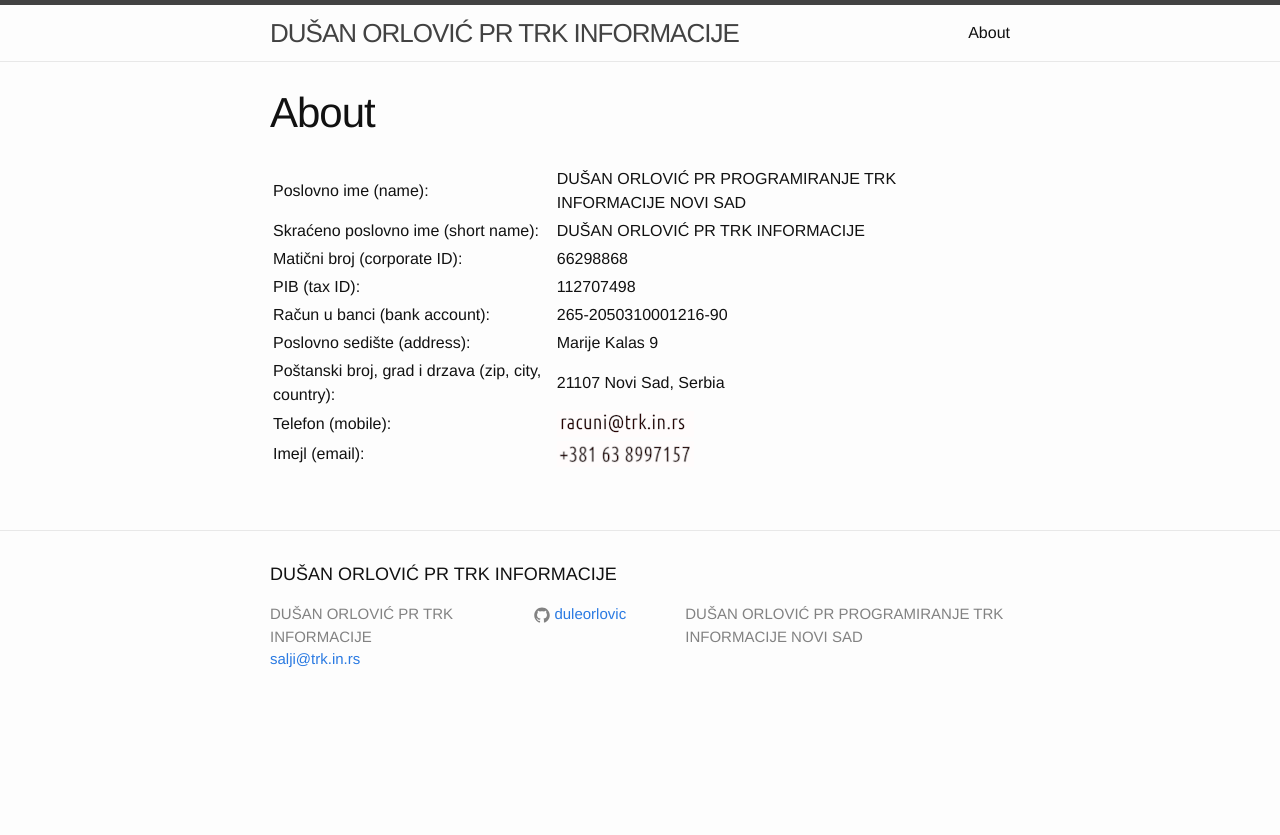
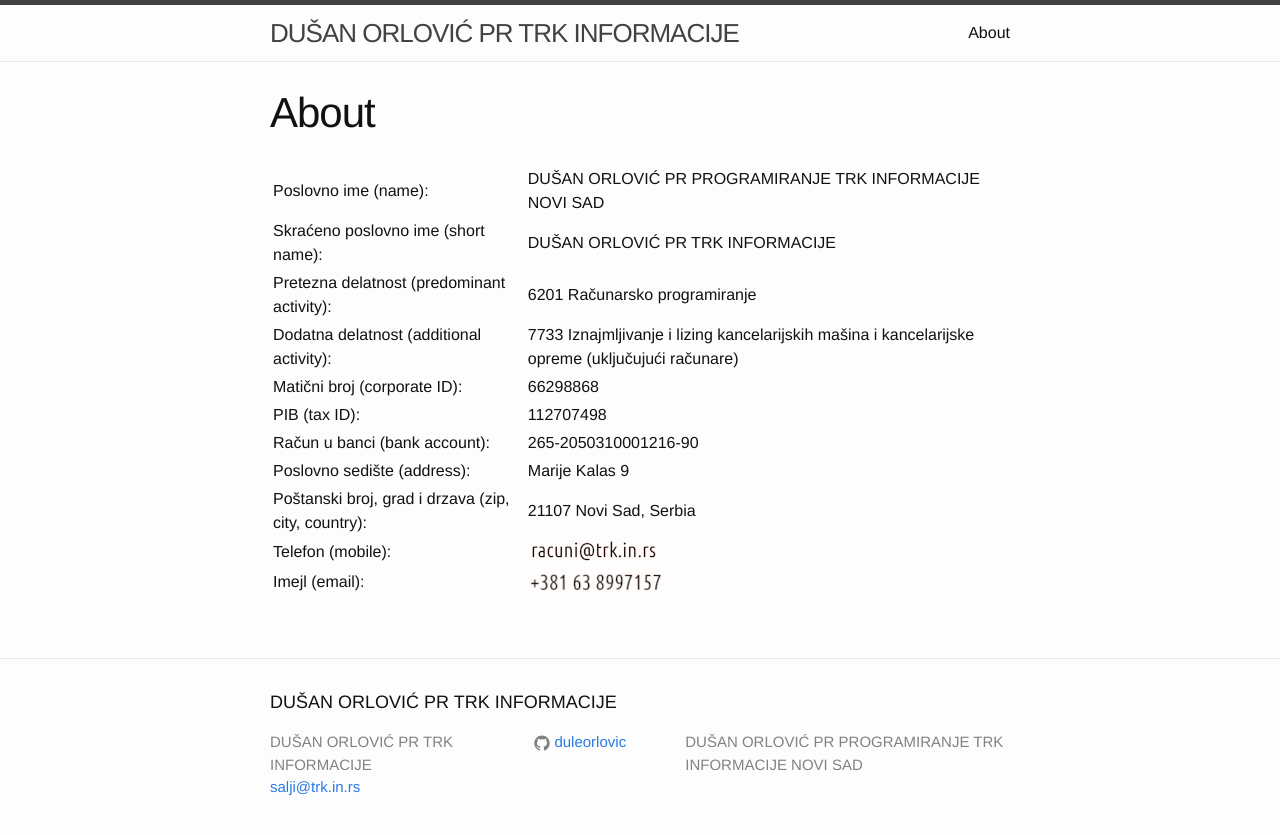
Before and after one commit to trkin/dev.trk.in.rs, a Jekyll site: the page built from about.md, in a window 1280 px wide. Shown: the top 835 px of the page. Built offline with Jekyll 4.4.1, drawn with Linux system fonts in a browser that asks for light colours.

Commit message:
Update about

```diff
--- a/about.md
+++ b/about.md
@@ -6,6 +6,8 @@ permalink: /about/
 
 | Poslovno ime (name): | DUŠAN ORLOVIĆ PR PROGRAMIRANJE TRK INFORMACIJE NOVI SAD|
 | Skraćeno poslovno ime (short name): | DUŠAN ORLOVIĆ PR TRK INFORMACIJE |
+| Pretezna delatnost (predominant activity): | 6201 Računarsko programiranje |
+| Dodatna delatnost (additional activity): | 7733 Iznajmljivanje i lizing kancelarijskih mašina i kancelarijske opreme (uključujući računare) |
 | Matični broj (corporate ID): | 66298868|
 | PIB (tax ID): |112707498 |
 | Račun u banci (bank account): | 265-2050310001216-90|
```
